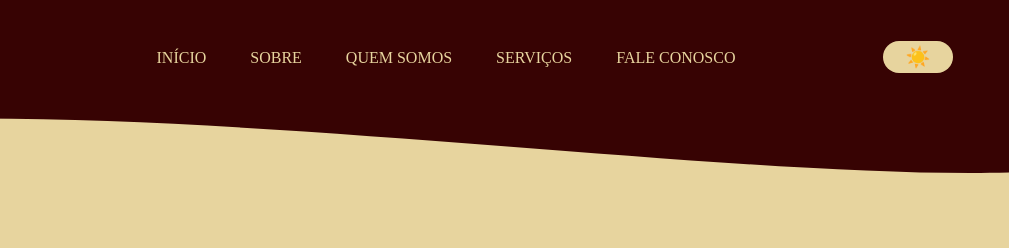
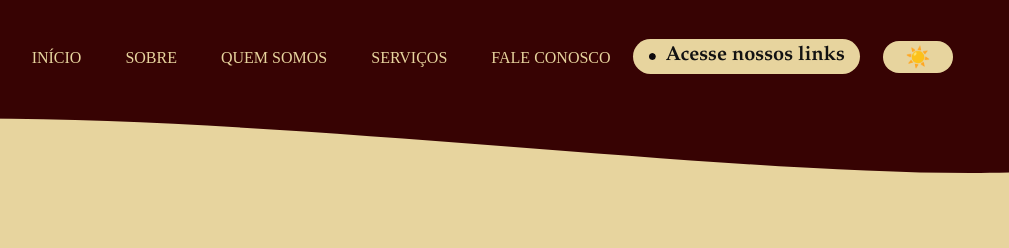
Before and after one commit to MateusSSimoes/PILAR-CA, a plain HTML site: page index.html in a window 1280 px wide. Shown: the top 248 px of the page, 271-1280 px from the left. Drawn offline with Linux system fonts and the light colour scheme.

Commit message:
adiciona botão links

```diff
--- a/CSS/style.css
+++ b/CSS/style.css
@@ -51,6 +51,55 @@ header {
 header nav {
   margin-top: 45px;
 }
+
+/*BOTÃO*/
+.fancy-button {
+  --hov: 0;
+  display: grid;
+  grid-gap: 0.5em;
+  grid-template-columns: calc(0.375em + var(--hov) * 1em) 1fr;
+  align-items: center;
+  border: none;
+  padding: 0.18em 0.8em;
+  border-radius: 2em;
+  background: color-mix(in hsl, #e7d49e calc(var(--hov) * 100%), #e7d49e);
+  color: #121212;
+  font: 700 1.2em/1.375 "Ubuntu", sans-serif;
+  text-decoration: none;
+  cursor: pointer;
+  transition: 0.3s ease-out;
+  transition-delay: calc((1 - var(--hov)) * 0.15s), 0s;
+  transition-property: grid-template-columns, background-color;
+  margin-top: 43px; /* ajuste de acordo com a altura do header */
+}
+
+.garamond-text {
+  font-family: "Garamond", serif;
+  font-size: 20px;
+}
+
+.fancy-button::before {
+  content: attr(data-ico);
+  aspect-ratio: 1;
+  overflow: hidden;
+  border-radius: 50%;
+  background: #0e0a0e;
+  color: hsla(0, 0%, 100%, var(--hov));
+  font-weight: 100;
+  text-indent: calc((var(--hov) - 1) * 1em);
+  clip-path: circle(closest-side);
+  transition: inherit;
+  transition-delay: calc(var(--hov) * 0.15s);
+  transition-property: color, text-indent;
+  display: flex;
+  align-items: center;
+  justify-content: center;
+}
+
+.fancy-button:is(:hover, :focus) {
+  --hov: 1;
+}
+
 
 .wave-container {
   background-color: transparent;
@@ -978,6 +1027,21 @@ body.dark-mode header nav {
   margin-top: 45px; /* mantido */
 }
 
+/*BOTÃO*/
+body.dark-mode .fancy-button {
+  background: color-mix(in hsl, #121212 calc(var(--hov) * 100%), #121212);
+  color: #121212;
+}
+
+body.dark-mode .garamond-text {
+  color: #e7d49e;
+}
+
+body.dark-mode .fancy-button::before {
+  background: #e7d49e;
+  color: hsla(0, 0%, 100%, var(--hov),);
+}
+
 body.dark-mode .wave-container {
   background-color: transparent;
 }
--- a/index.html
+++ b/index.html
@@ -45,6 +45,9 @@
   <a href="#fale-conosco">FALE CONOSCO</a>
       </nav>
 
+<a href="" class="fancy-button" data-ico="❔" target="_blank" rel="noopener">  <span class="garamond-text">Acesse nossos links</span></a>
+
+
 <!-- DARK MODE TOGGLE -->
 
 <label class="switch">
@@ -55,6 +58,8 @@
   </span>
 </label>
 
+
+    </div>
   </header>
 
 <!-- WAVE EFFECT -->
```
